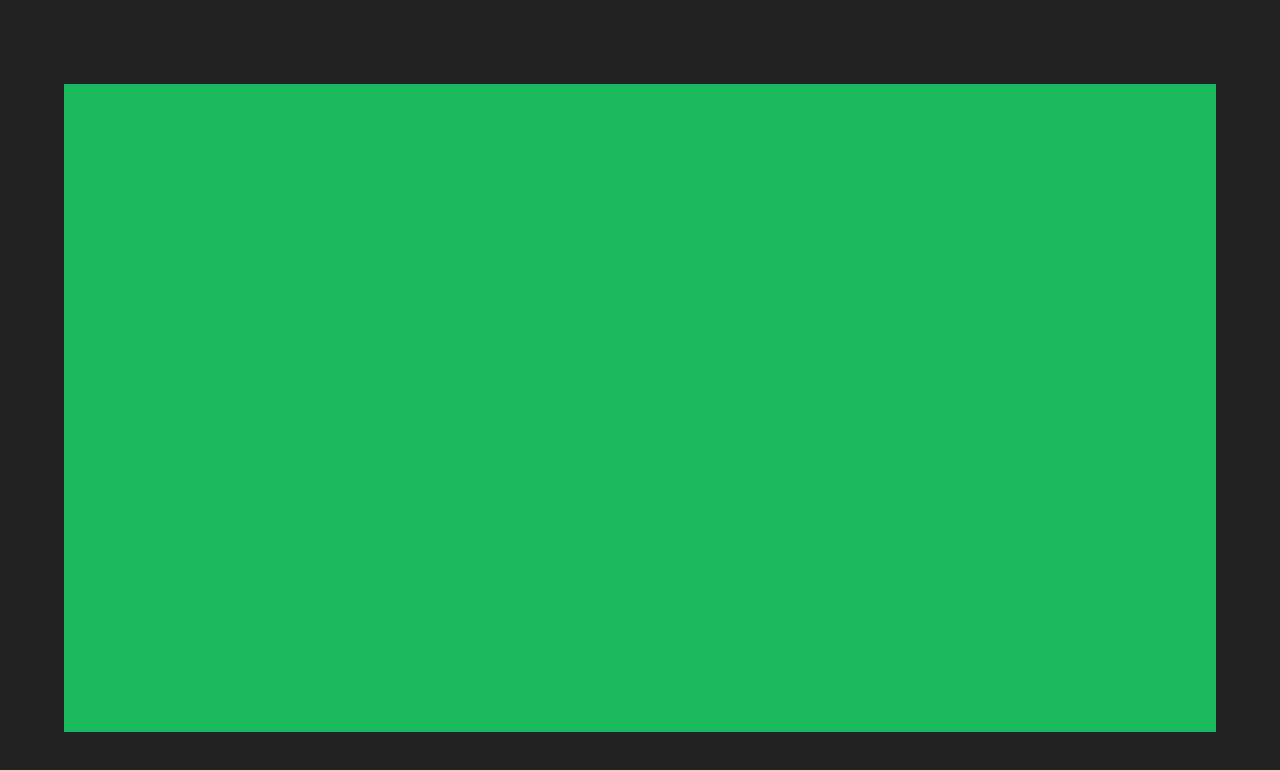
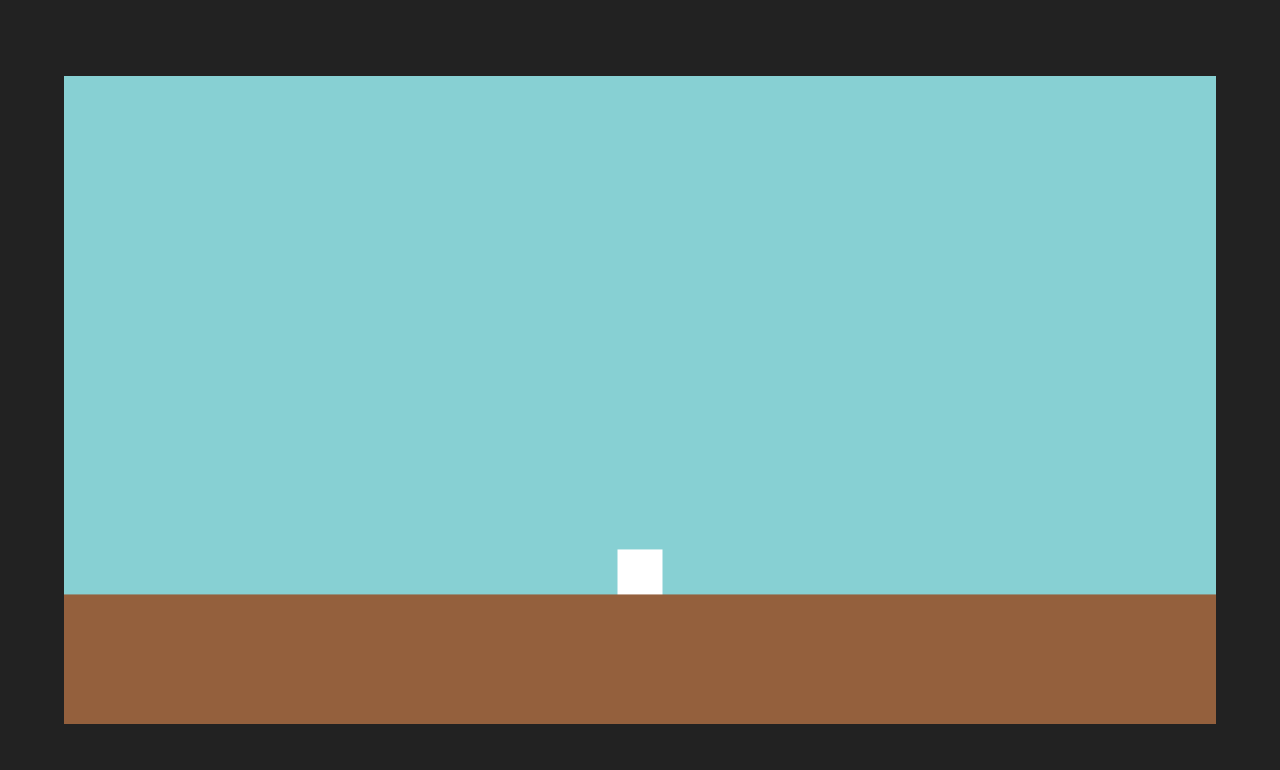
Before and after one commit to oketree100-lang/SomeGames, a plain HTML site: page Platformer/index.html in a window 1280 px wide. Drawn offline with Linux system fonts and the light colour scheme.

Commit message:
Movement base

```diff
--- a/Platformer/main.js
+++ b/Platformer/main.js
@@ -0,0 +1,154 @@
+// ---------
+// CONSTANTS
+// ---------
+
+
+// HTML elements
+const canvas = document.getElementById("canvas");
+
+// Game
+// Sizes
+const GAME_WIDTH = 1280;
+const GAME_HEIGHT = 720;
+const PLAYER_SIZE = 50;
+
+// Half Sizes
+const GAME_HALF_WIDTH = GAME_WIDTH * 0.5;
+const GAME_HALF_HEIGHT = GAME_HEIGHT * 0.5;
+const PLAYER_HALF_SIZE = PLAYER_SIZE * 0.5;
+
+// Positions
+const GROUND_Y = GAME_HEIGHT * 0.8;
+
+// Logic
+const PLAYER_SPEED = 0.5;
+const GRAVITY = 0.008;
+
+// Objects
+const actionInput = {
+    moveLeft: false,
+    moveRight: false,
+    jump: false
+}
+
+
+// ---------
+// VARIABLES
+// ---------
+
+
+// Game
+let playerX = GAME_HALF_WIDTH;
+let playerY = 0;
+let playerVX = 0;
+let playerVY = 0;
+
+// Canvas
+let canvasCtx;
+
+// Other
+let lastFrame = Date.now();
+let dt = 0;
+
+
+// --------------------
+// FUNCTION DEFINITIONS
+// --------------------
+
+
+// Event Listeners
+function handleWindowResize() {
+    canvasCtx = canvas.getContext("2d");
+
+    canvas.width = GAME_WIDTH;
+    canvas.height = GAME_HEIGHT;
+}
+
+function handleKeyDown(e) {
+    if (e.key == "w" || e.key == "ArrowUp" || e.key == " ") actionInput.jump = true;
+    if (e.key == "a" || e.key == "ArrowLeft") actionInput.moveLeft = true;
+    if (e.key == "d" || e.key == "ArrowRight") actionInput.moveRight = true;
+}
+
+function handleKeyUp(e) {
+    if (e.key == "w" || e.key == "ArrowUp" || e.key == " ") actionInput.jump = false;
+    if (e.key == "a" || e.key == "ArrowLeft") actionInput.moveLeft = false;
+    if (e.key == "d" || e.key == "ArrowRight") actionInput.moveRight = false;
+}
+
+// Game Logic
+function isPlayerGrounded() {
+    return playerY + PLAYER_HALF_SIZE > GROUND_Y;
+}
+
+function updatePlayer() {
+    playerX += playerVX * dt;
+
+    playerVY += GRAVITY * dt;
+    playerY += playerVY * dt;
+
+    if (isPlayerGrounded()) {
+        playerVY = 0;
+        playerY = GROUND_Y - PLAYER_HALF_SIZE + 0.01;
+    }
+
+    if (actionInput.moveLeft) {
+        playerVX = -PLAYER_SPEED;
+    } else if (actionInput.moveRight) {
+        playerVX = PLAYER_SPEED;
+    } else {
+        playerVX = 0;
+    }
+
+    if (actionInput.jump && isPlayerGrounded()) {
+        playerVY = -2;
+    }
+}
+
+function stepGameTick() {
+    updatePlayer();
+}
+
+// Render Logic
+function drawBackground() {
+    canvasCtx.fillStyle = "#94603d";
+    canvasCtx.fillRect(0, GROUND_Y, GAME_WIDTH, GAME_HEIGHT - GROUND_Y);
+}
+
+function drawPlayer() {
+    canvasCtx.fillStyle = "#ffffff";
+    canvasCtx.fillRect(playerX - PLAYER_HALF_SIZE, playerY - PLAYER_HALF_SIZE, PLAYER_SIZE, PLAYER_SIZE);
+}
+
+function drawCalls() {
+    canvasCtx.clearRect(0, 0, GAME_WIDTH, GAME_HEIGHT);
+
+    drawBackground();
+    drawPlayer();
+}
+
+function stepFrame() {
+    const currentTime = Date.now();
+    dt = currentTime - lastFrame;
+    lastFrame = currentTime;
+
+    stepGameTick();
+
+    drawCalls();
+
+    requestAnimationFrame(stepFrame);
+}
+
+
+// ----------
+// INITIALIZE
+// ----------
+
+
+window.addEventListener('resize', handleWindowResize);
+
+document.addEventListener('keydown', handleKeyDown);
+document.addEventListener('keyup', handleKeyUp);
+
+handleWindowResize();
+requestAnimationFrame(stepFrame);
--- a/Platformer/style.css
+++ b/Platformer/style.css
@@ -4,6 +4,9 @@ body {
 
     justify-content: center;
     align-content: center;
+
+    padding: 0px;
+    margin: 0px;
 
     height: 100vh;
 
@@ -26,7 +29,7 @@ body {
 
 #canvas {
     display: block;
-    background-color: rgb(25, 185, 92);
+    background-color: #87d0d3;
 
     padding: 0;
     margin: auto 0;
```
